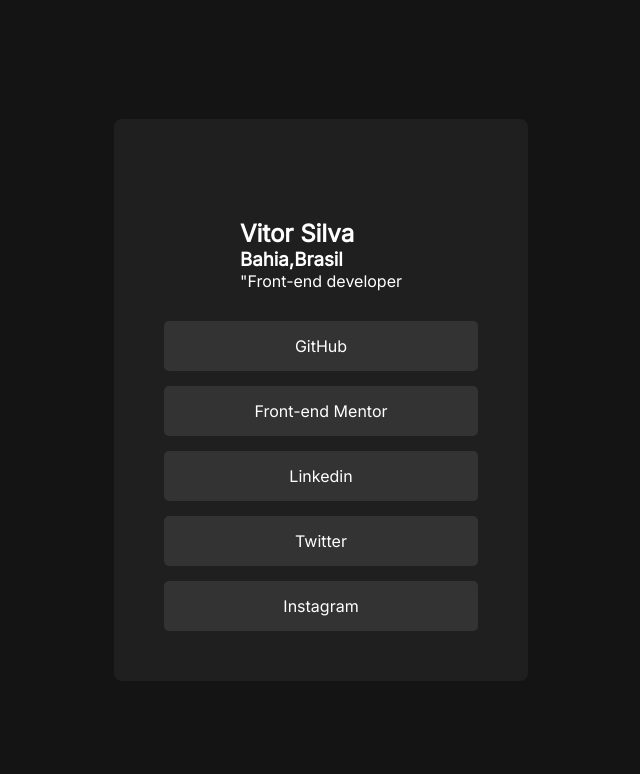
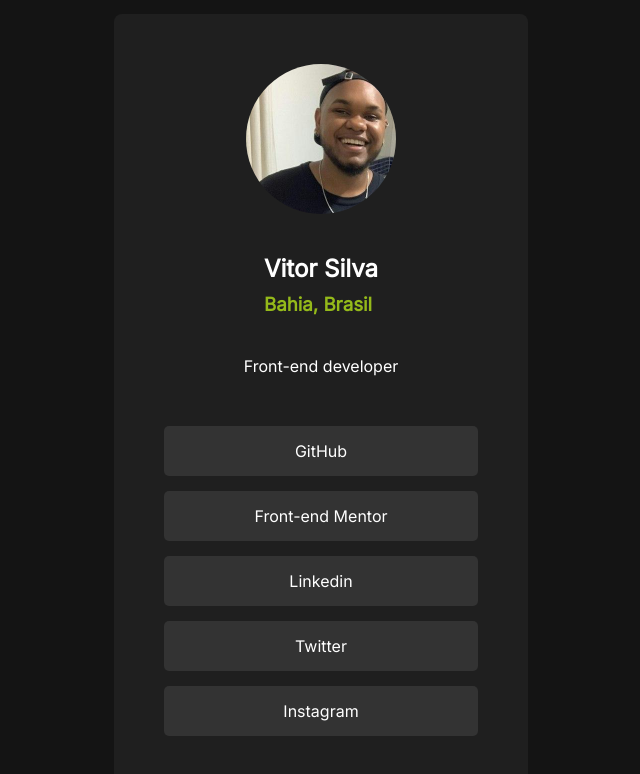
Before and after one commit to vitto2/login-page, a plain HTML site: page index.html in a window 1280 px wide. Shown: the whole page, without its empty margins (319-959 px from the left). Drawn offline with Linux system fonts and the light colour scheme.

Commit message:
feat: implementa foto e faz ajustes em textos

```diff
--- a/index.html
+++ b/index.html
@@ -11,15 +11,13 @@
        <div class="main-container">
             <div class="card">
                 <section class="section-profile">
-                    <div>
-                        <img class="img-profile" src="" alt="">
+                    <img class="img-profile" src="/assets/img/47305804.jpeg" alt="">
+                    <div class="name-location-container">
+                        <h2>Vitor Silva</h2>
+                        <h3>Bahia, Brasil</h3>
                     </div>
                     <div>
-                        <h2>Vitor Silva</h2>
-                        <h3>Bahia,Brasil</h3>
-                    </div>
-                    <div>
-                        <p>"Front-end developer</p>
+                        <p>Front-end developer</p>
                     </div>
                 </section>
                 <section class="links-section">
--- a/style.css
+++ b/style.css
@@ -10,6 +10,7 @@
     margin: 0;
     border: 0;
 }
+
 .main {
    width: 100vw;
    height: 100vh;
@@ -36,7 +37,7 @@
 
 .img-profile {
     border-radius: 50%;
-    max-width: 100%;
+    max-width: 50%;
 }
 
 #link {
@@ -64,5 +65,16 @@
 .section-profile {
     display: flex;
     flex-direction: column;
-    padding: 30px;
+    margin-bottom: 50px;
+    align-items: center;
+    gap: 30px;
 }
+
+.name-location-container {
+    padding: 10px;
+}
+
+.name-location-container h3 {
+    margin-top: 10px;
+    color: #94B91A;
+}
```
